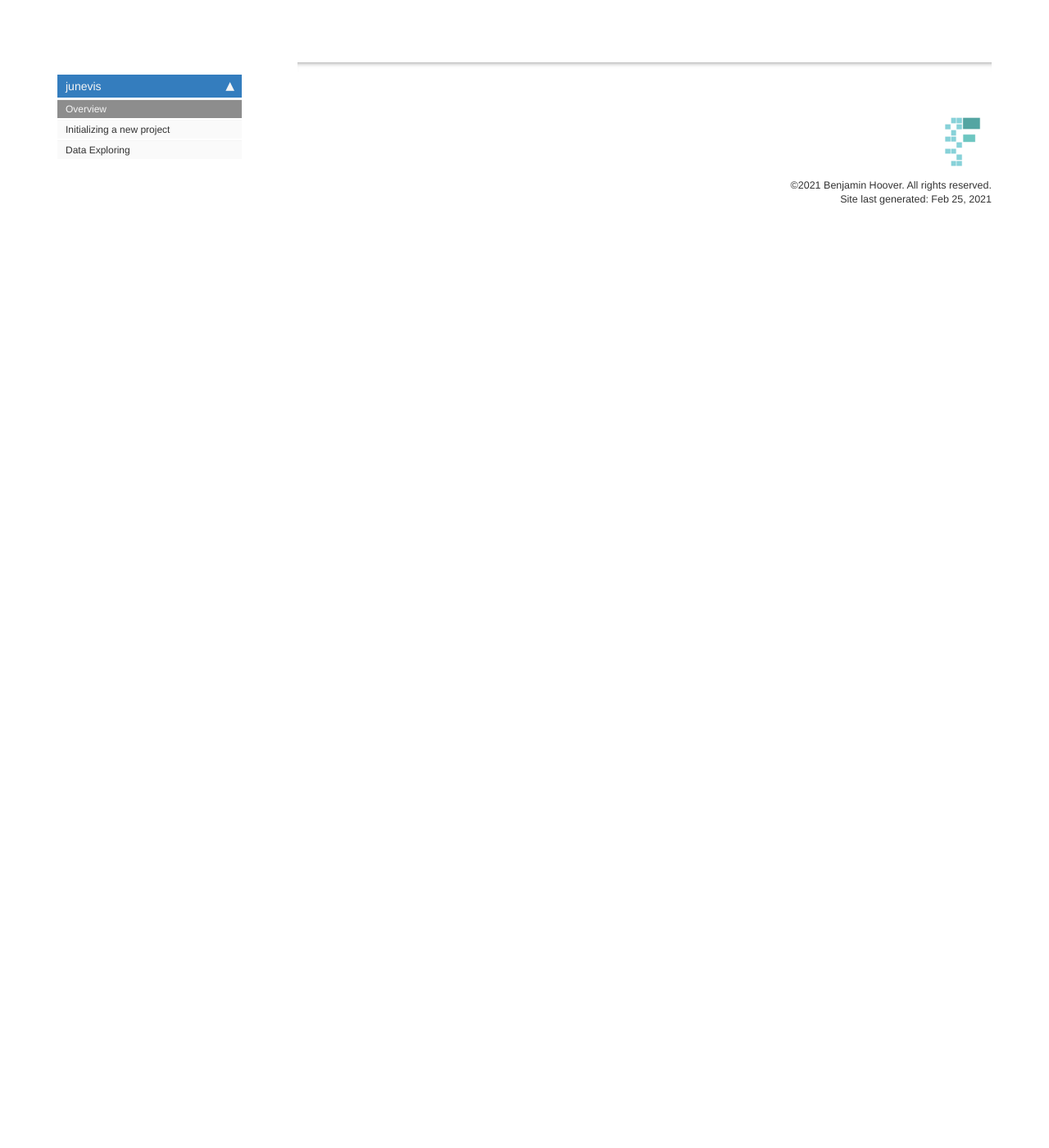
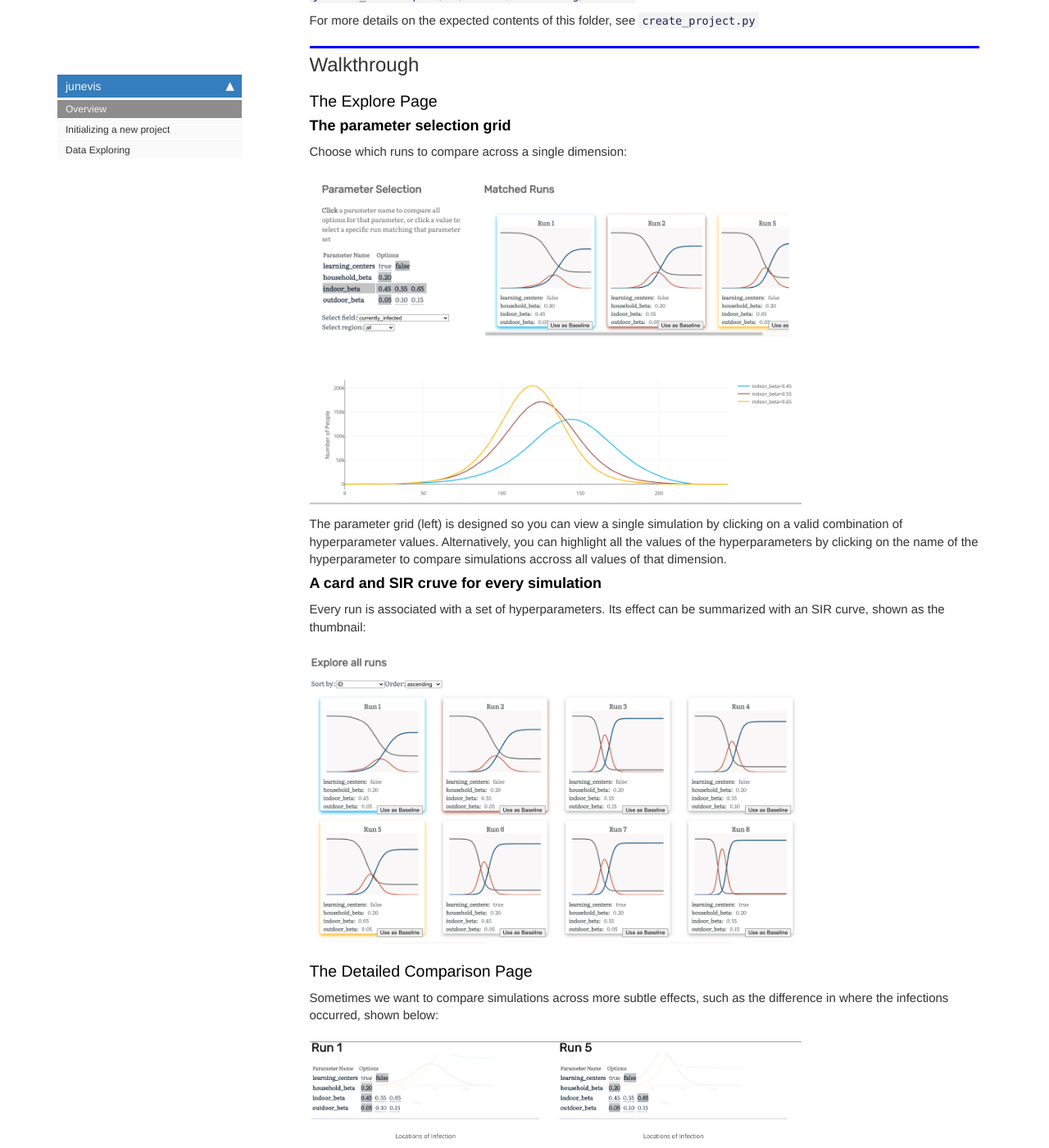
Before and after one commit to bhoov/JUNE-vis, a Jekyll site: the page built from docs/index.html, in a window 1280 px wide and 1400 px high, scrolled down 865 px. Shown: the whole window at 82% size. Built offline with Jekyll 4.4.1, drawn with Linux system fonts in a browser that asks for light colours; nearby versions of some CDN libraries; comment, search, counter and statistics services are not loaded; before the commit the page ends 1168 px from its top, so only the background shows below that; some of the changed text lies outside the part shown.

Commit message:
Update readme

```diff
--- a/docs/index.html
+++ b/docs/index.html
@@ -61,8 +61,27 @@ nb_path: "nbs/index.ipynb"
 </div>
 <div class="cell border-box-sizing text_cell rendered"><div class="inner_cell">
 <div class="text_cell_render border-box-sizing rendered_html">
+<h2 id="Walkthrough">Walkthrough<a class="anchor-link" href="#Walkthrough"> </a></h2><h3 id="The-Explore-Page">The Explore Page<a class="anchor-link" href="#The-Explore-Page"> </a></h3><h4 id="The-parameter-selection-grid">The parameter selection grid<a class="anchor-link" href="#The-parameter-selection-grid"> </a></h4><p>Choose which runs to compare across a single dimension:</p>
+<p>{% include image.html alt="Parameter Selecting on the Exploration Page" width="600" height="600/" max-width="600" file="/junevis/img/Explore_Top.png" %}</p>
+<p>The parameter grid (left) is designed so you can view a single simulation by clicking on a valid combination of hyperparameter values. Alternatively, you can highlight all the values of the hyperparameters by clicking on the name of the hyperparameter to compare simulations accross all values of that dimension.</p>
+<h4 id="A-card-and-SIR-cruve-for-every-simulation">A card and SIR cruve for every simulation<a class="anchor-link" href="#A-card-and-SIR-cruve-for-every-simulation"> </a></h4><p>Every run is associated with a set of hyperparameters. Its effect can be summarized with an SIR curve, shown as the thumbnail:</p>
+<p>{% include image.html alt="SIR Cards on the Explore Page" width="600" height="600/" max-width="600" file="/junevis/img/Explore_Cards.png" %}</p>
+<h3 id="The-Detailed-Comparison-Page">The Detailed Comparison Page<a class="anchor-link" href="#The-Detailed-Comparison-Page"> </a></h3><p>Sometimes we want to compare simulations across more subtle effects, such as the difference in where the infections occurred, shown below:</p>
+<p>{% include image.html alt="Comparing the Location Details of 2 runs" width="600" height="600/" max-width="600" file="/junevis/img/Compare_Locs.png" %}</p>
+<p>You can add any additional plot here to compare between two simulations. Included are SIR curve, ages of the infected, the locations of infection, and a detailed geography overview:</p>
+<p>{% include image.html alt="Comparing the Geography Details of 2 runs" width="600" height="600/" max-width="600" file="/junevis/img/Compare_Geo.png" %}</p>
+<p>The slider will color the background of each region according to the selected dimension at that point in time.</p>
+<h3 id="The-Geography-Overview">The Geography Overview<a class="anchor-link" href="#The-Geography-Overview"> </a></h3><p>To see the geographical effects of all simulations at once, we include a special page to sort and observe the peak value at each location for the course of a simulation:</p>
+<p>{% include image.html alt="Overview of Geography" width="600" height="600/" max-width="600" file="/junevis/img/Geo_Overview.png" %} '</p>
+
+</div>
+</div>
+</div>
+<div class="cell border-box-sizing text_cell rendered"><div class="inner_cell">
+<div class="text_cell_render border-box-sizing rendered_html">
 <h2 id="Known-Bugs">Known Bugs<a class="anchor-link" href="#Known-Bugs"> </a></h2><ul>
 <li>Rendering the geojson associated with the map of England does not work</li>
+<li>Creating a new project using the PyPI package will overwrite existing projects. We need to move processed projects into a configuration folder in the home directory and symbolically link them to the client</li>
 </ul>
 
 </div>
--- a/setup.py
+++ b/setup.py
@@ -35,9 +35,6 @@ setuptools.setup(
     ] + ['Programming Language :: Python :: '+o for o in py_versions[py_versions.index(min_python):]],
     url = cfg['git_url'],
     packages = setuptools.find_packages(),
-    # package_data = {
-    #     "": ["client/dist/*", "client/dist/"]
-    # },
     include_package_data = True,
     install_requires = requirements,
     dependency_links = cfg.get('dep_links','').split(),
```
Also changed, not shown: README.md, docs/img/Compare_Geo.png (added), docs/img/Compare_Locs.png (added), docs/img/Explore_Cards.png (added), docs/img/Explore_Top.png (added), docs/img/Geo_Overview.png (added), nbs/img/Compare_Geo.png (added), nbs/img/Compare_Locs.png (added), nbs/img/Explore_Cards.png (added), nbs/img/Explore_Params.png (added), nbs/img/Explore_Top.png (added), nbs/img/Geo_Overview.png (added), 2 other files.
